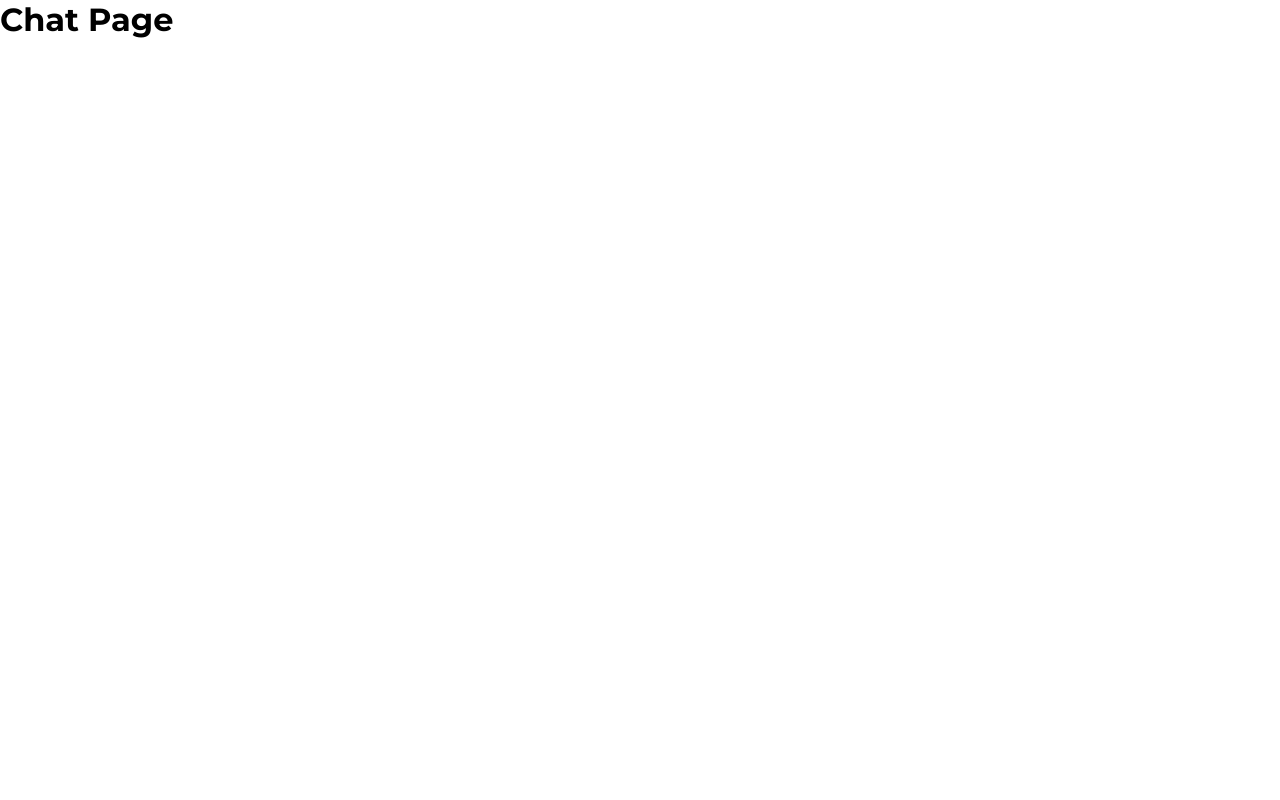
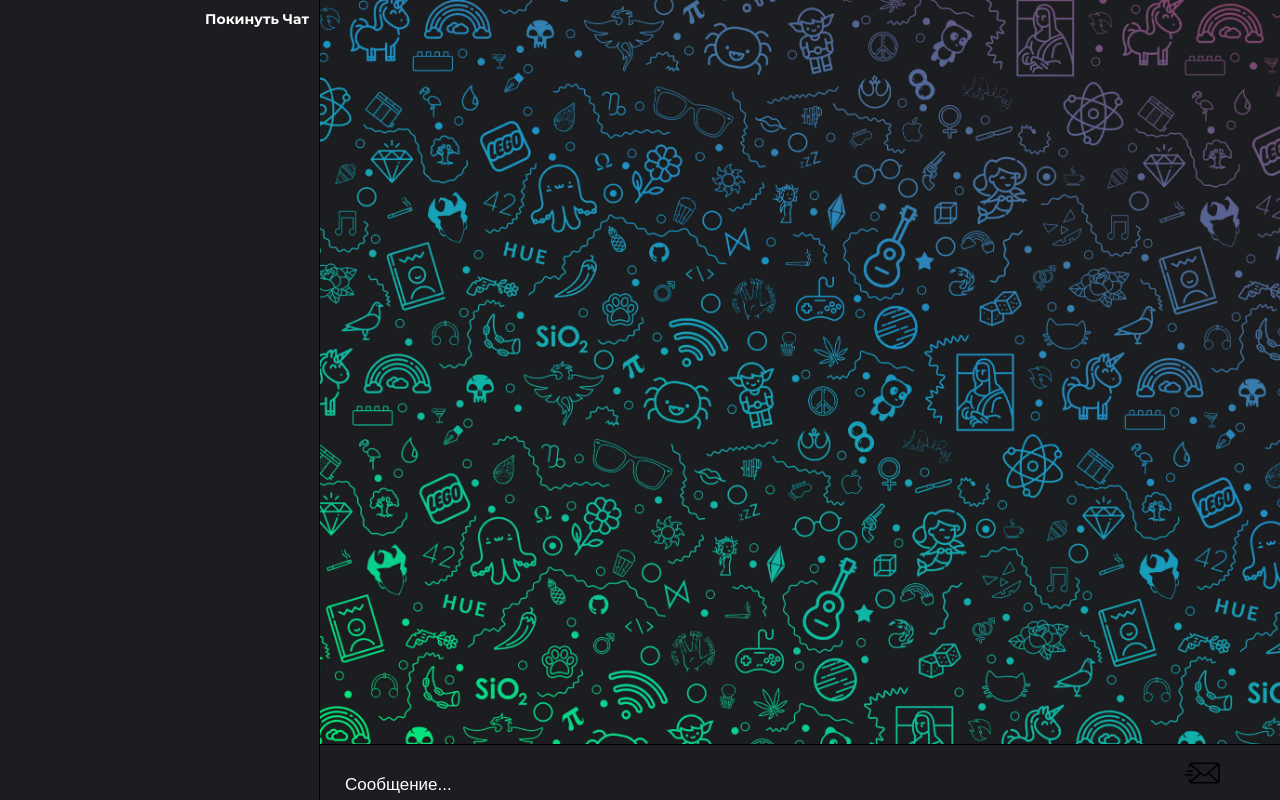
Before and after one commit to Sergio00001/WebSockets-Chat.Vue, a Vue app: page /chat in a window 1280 px wide. Built offline with nearby package versions, Linux system fonts and the light colour scheme.

Commit message:
working with sockets

```diff
--- a/src/pages/ChatPage.vue
+++ b/src/pages/ChatPage.vue
@@ -1,10 +1,224 @@
 <template>
-    <h1>Chat Page</h1>
+    <!-- <div class="sendMessage">
+        <div class="form">
+            <input v-model="$store.state.messageText" placeholder="Введите ваше сообщение" type="text" class="message">
+            <button class="btn" type="submit" @click="$store.dispatch('sendMessage')">Отправить</button>
+        </div>
+    </div> -->
+    <div class="chat__panel">
+        <div class="all__users">
+            <div class="users__panel">
+                <a href="#" class="leave__chat" @click.prevent="$store.dispatch('closeConnection')">Покинуть Чат</a>
+                <div class="online__user" v-for="user in $store.getters.getUsersOnline" :key="user.id">
+                    <div class="online__indicator"></div>
+                    <h4 class="online__name">{{ user.userName }}</h4>
+                </div>
+            </div>
+        </div>
+        <div class="chat__area">
+            <div class="chat__window">
+                <div class="window__message" v-for="mes in $store.state.messages" :key="mes.id">
+                    <div class="message__wrapper" v-if="mes.event === 'connection'">
+                        <p class="user__name">В чат зашел: <strong>{{ mes.userName }}</strong></p>
+                    </div>
+                    <div class="message__wrapper" v-else-if="mes.event === 'close'">
+                        <p class="user__name">Чат покинул: <strong>{{ mes.userName }}</strong></p>
+                    </div>
+                    <div class="message__wrapper" v-else>
+                        <h4 class="user__name">{{ mes.userName }}</h4>
+                        <p class="user__message">{{ mes.message }}</p>
+                    </div>
+                </div>
+            </div>
+            <div class="send__message">
+                <form class="message__form">
+                    <input v-model="$store.state.messageText" placeholder="Сообщение..." type="text"
+                        class="message__input">
+                    <button class="send__btn" type="submit" @click.prevent="$store.dispatch('sendMessage')"><img
+                            src="@/assets/send_message.png" alt="send" class="send__img"></button>
+                </form>
+            </div>
+        </div>
+    </div>
 </template>
 <script>
 export default {
-
 }
 </script>
 <style scoped lang="scss">
+// both elements
+.chat__panel {
+    display: flex;
+    overflow: hidden;
+}
+
+
+// left-side panel
+.all__users {
+    width: 25%;
+    height: 100vh;
+    background-color: rgb(28 29 33);
+    position: relative;
+    border-right: 1px solid black;
+}
+
+.leave__chat {
+    display: flex;
+    justify-content: end;
+    padding: 10px;
+    color: white;
+    transition: all 0.3s ease 0s;
+    font-weight: bold;
+    font-size: 14px;
+}
+
+
+.online__user {
+    display: flex;
+    justify-content: start;
+    align-items: center;
+    margin-right: 8px;
+    padding: 15px;
+    width: 100%;
+    border: 1px solid rgb(216, 216, 216);
+    border-left: 0px;
+    border-right: 0px;
+    border-bottom: 0px;
+    color: white;
+
+    &:last-child {
+        border-bottom: 1px solid rgb(216, 216, 216);
+    }
+}
+
+.online__indicator {
+    height: 12px;
+    width: 12px;
+    background-color: greenyellow;
+    border: 1px solid greenyellow;
+    border-radius: 50%;
+    margin-right: 10px;
+    box-shadow: 0px 0px 5px 1px greenyellow;
+}
+
+
+// chat panel
+
+.chat__area {
+    position: relative;
+    width: 75%;
+    height: 100vh;
+}
+
+// chat window
+.chat__window {
+    position: absolute;
+    background-image: url('@/assets/chat_background.jpg');
+    background-repeat: no-repeat;
+    background-position: fixed;
+    background-size: cover;
+    width: 100%;
+    height: 93%;
+    display: flex;
+    flex-direction: column-reverse;
+    overflow: scroll;
+}
+
+.window__message {
+    padding-top: 10px;
+    padding-left: 15px;
+    padding-bottom: 15px;
+    padding-right: 15px;
+    display: flex;
+}
+
+.message__wrapper {
+    border: 1px solid white;
+    display: inline-block;
+    padding: 10px 15px;
+    border-radius: 17px;
+    background-color: white;
+}
+
+.user__name {
+    color: black;
+}
+
+.user__message {
+    color: black;
+}
+
+
+// sendMessage Form
+
+.send__message {
+    position: absolute;
+    background-color: rgb(28 29 33);
+    width: 100%;
+    height: 7%;
+    bottom: 0;
+    border-top: 1px solid rgb(0, 0, 0);
+    display: flex;
+    align-items: center;
+}
+
+.message__form {
+    display: flex;
+    align-items: center;
+}
+
+
+.message__input {
+    background-color: rgba(255, 255, 255, 0);
+    color: white;
+    outline: none;
+    padding-left: 10px;
+    border-left: 0px;
+    border-right: 0px;
+    border-top: 0px;
+    border-bottom: 0px solid black;
+    transition: all 0.5s ease 0s;
+    width: 65vw;
+    margin-left: 15px;
+    margin-right: 10px;
+    font-size: 17px;
+    height: 43px;
+
+    &::placeholder {
+        position: absolute;
+        transition: all 0.5s ease 0s;
+        transform: translate(0px, 0px);
+        padding-top: 12px;
+        opacity: 1;
+        color: white;
+    }
+
+    &:focus::placeholder {
+        opacity: 0;
+        transform: translate(10px, 0px);
+    }
+}
+
+.send__btn {
+    font-size: 16px;
+    cursor: pointer;
+    padding: 5px;
+    color: white;
+    border: 0px;
+    background-color: rgba(255, 255, 255, 0);
+    transition: all 0.5s ease 0s;
+    display: flex;
+    justify-content: center;
+    align-items: center;
+    width: 50px;
+
+    &:hover {
+        width: 60px;
+    }
+}
+
+.send__img {
+    width: 100%;
+    height: auto;
+}
 </style>
--- a/src/router/index.js
+++ b/src/router/index.js
@@ -1,6 +1,5 @@
 import { createRouter, createWebHistory } from 'vue-router'
 import LogInPage from '@/pages/LogInPage'
-import ChatPage from '@/pages/ChatPage'
 
 
 const routes = [
@@ -13,7 +12,7 @@ const routes = [
   {
     path: '/chat',
     name: 'chat',
-    component: ChatPage
+    component: () => import('@/pages/ChatPage')
   },
 
   {
--- a/src/store/index.js
+++ b/src/store/index.js
@@ -4,6 +4,7 @@ export default createStore({
   state: {
     connection: null,
     messages: [],
+    usersOnline: [],
     connected: false,
     userName: '',
     messageText: '',
@@ -11,11 +12,22 @@ export default createStore({
     loginIsEmpty: true,
   },
   getters: {
+    getUsersOnline(state) {
+      let getOnline = []
+      getOnline = JSON.parse(localStorage.getItem('users'))
+      if (getOnline !== null) {
+        return state.usersOnline = getOnline
+      }
+    }
   },
   mutations: {
 
     startConnection(state) {
       state.connection = new WebSocket('ws://localhost:5000')
+    },
+
+    stopConnection(state) {
+      localStorage.clear()
     },
 
     logIn(state) {
@@ -50,7 +62,24 @@ export default createStore({
       } else {
         state.loginIsEmpty = true
       }
+    },
+
+    getUsersOnline(state, message) {
+      if (message !== null) {
+        const user = JSON.parse(localStorage.getItem('users'))
+        let users = []
+        users.push(message)
+        if (user !== null) {
+          users = [...users, ...user]
+        }
+        localStorage.setItem('users', JSON.stringify(users))
+        users = JSON.parse(localStorage.getItem('users'))
+        if (users !== null) {
+          state.usersOnline = users
+        }
+      }
     }
+
   },
   actions: {
     startSocket({ state, commit }) {
@@ -69,11 +98,13 @@ export default createStore({
 
       state.connection.onmessage = (event) => {
         const message = JSON.parse(event.data)
-        state.messages.push(message)
+        console.log(message);
+        commit('getUsersOnline', message.event === 'connection' ? message : null)
+        state.messages.unshift(message)
       }
 
-      state.connection.onclose = () => {
-        console.log('socket is closed');
+      state.connection.onclose = (event) => {
+        console.log(event.data);
       }
 
       state.connection.onerror = () => {
@@ -90,6 +121,16 @@ export default createStore({
       }
       state.connection.send(JSON.stringify(message))
       commit('clearMessage')
+    },
+
+    closeConnection({ state }) {
+      const message = {
+        userName: state.userName,
+        id: Date.now(),
+        event: 'close'
+      }
+      state.connection.send(JSON.stringify(message))
+      console.log(state.usersOnline.shift(message.userName));
     }
   },
 })
```
Also changed, not shown: src/assets/chat_background.jpg (added), src/assets/send_message.png (added).
